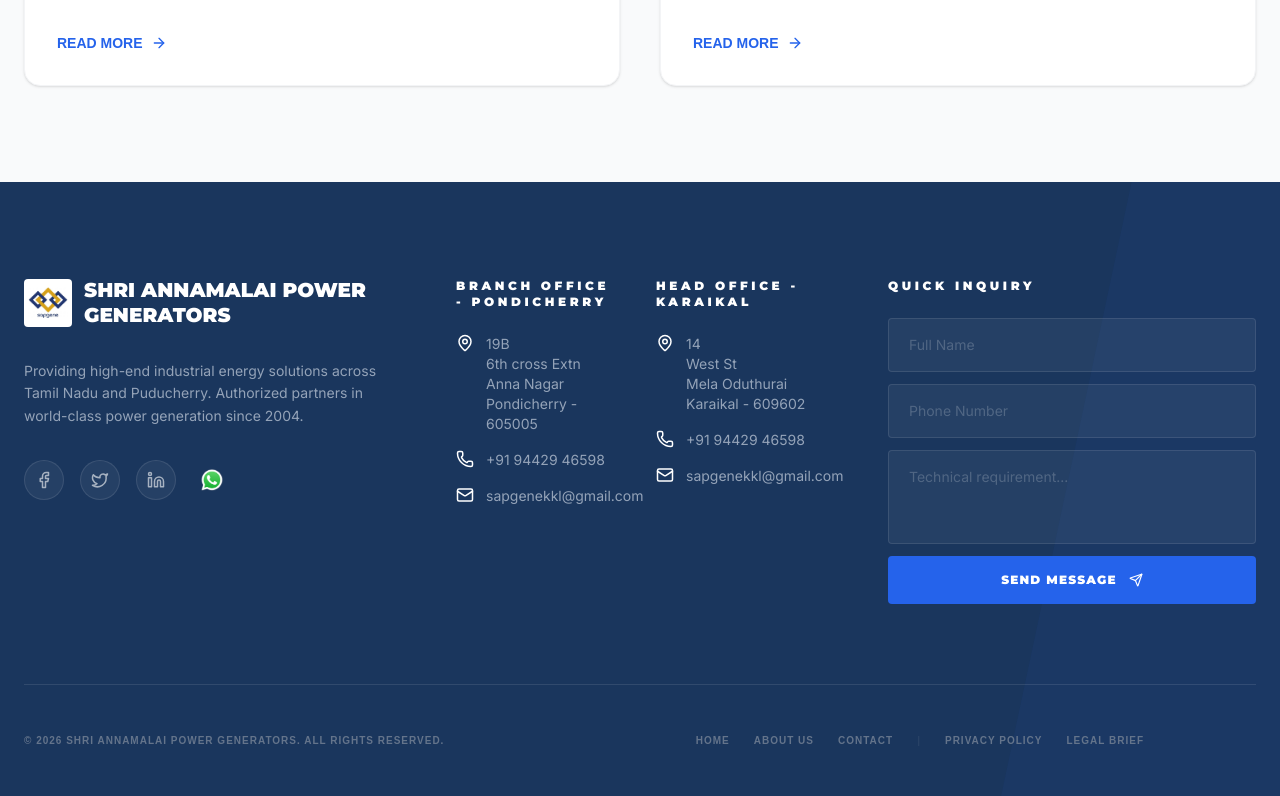
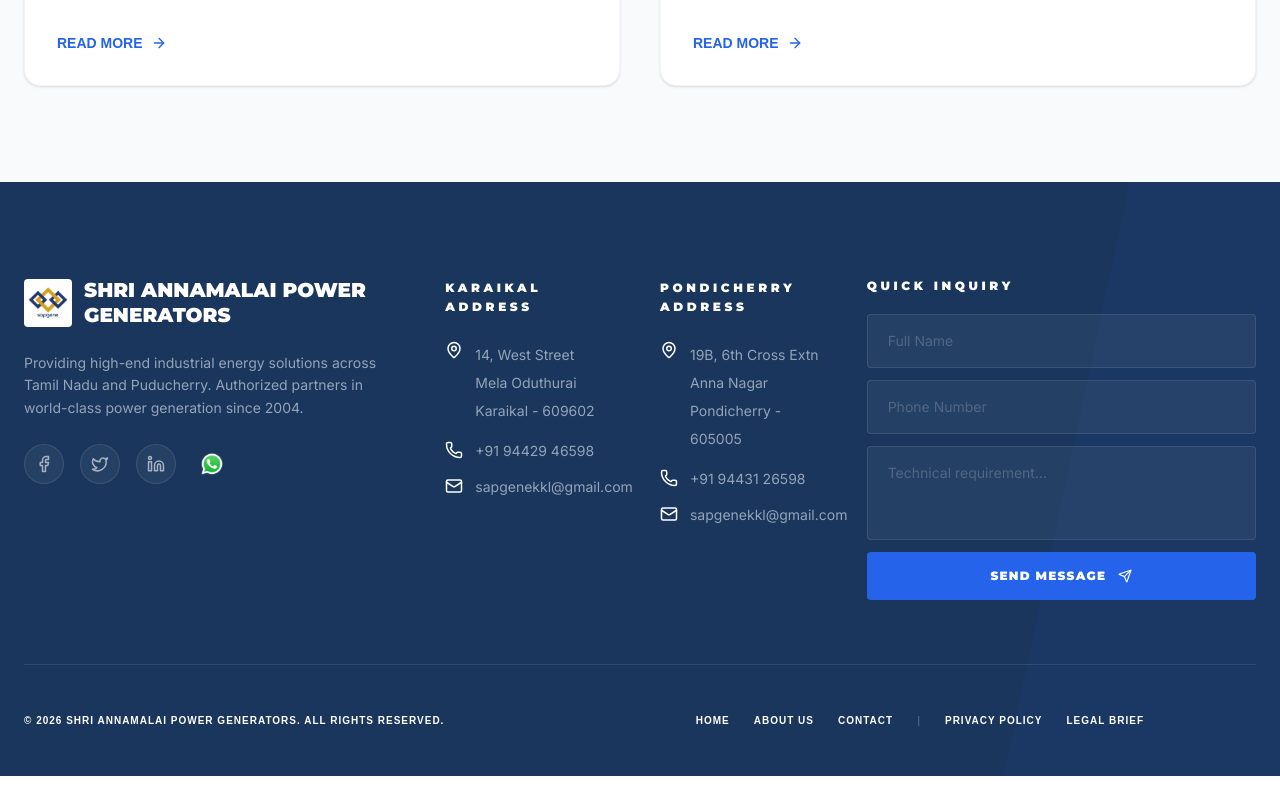
Before and after one commit to shriannamalpowergenerators-code/website, a Next.js app: page /blog in a window 1280 px wide. Shown: the part 1619-2415 px from the top of the page. Built offline with nearby package versions, Linux system fonts and the light colour scheme.

Commit message:
website changes

```diff
--- a/src/app/about/page.tsx
+++ b/src/app/about/page.tsx
@@ -56,7 +56,7 @@
                         transition={{ duration: 0.6 }}
                         className="max-w-4xl mx-auto md:mx-0"
                     >
-                        <span className="text-brand-action font-bold tracking-[0.3em] uppercase text-[10px] md:text-xs mb-4 block">Our Legacy</span>
+                        <span className="text-blue-100/80 font-bold tracking-[0.3em] uppercase text-[10px] md:text-xs mb-4 block">Our Legacy</span>
                         <h1 className="text-4xl md:text-6xl lg:text-7xl font-heading font-black leading-tight mb-6 tracking-tight">
                             Powering <span className="text-brand-action">Industrial Progress</span> Since 2004.
                         </h1>
--- a/src/app/gallery/page.tsx
+++ b/src/app/gallery/page.tsx
@@ -52,7 +52,7 @@
                 <div className="absolute top-0 right-0 w-1/2 h-full bg-brand-action/5 -skew-x-12 translate-x-1/4 pointer-events-none" />
                 <div className="container mx-auto px-4 md:px-6 relative z-10">
                     <div className="max-w-4xl mx-auto flex flex-col items-center">
-                        <span className="text-[10px] md:text-[11px] font-bold tracking-[0.4em] uppercase mb-4 block text-brand-action text-center">
+                        <span className="text-[10px] md:text-[11px] font-bold tracking-[0.4em] uppercase mb-4 block text-blue-100/80 text-center">
                             Portfolio
                         </span>
                         <h1 className="text-4xl md:text-6xl font-heading font-black text-white tracking-tight leading-tight uppercase text-center">
--- a/src/app/online-ups/page.tsx
+++ b/src/app/online-ups/page.tsx
@@ -149,7 +149,7 @@
                             className="flex items-center justify-center gap-3 bg-white/5 border border-white/10 hover:bg-white/10 text-white px-10 py-5 rounded-sm font-heading font-black text-xs tracking-widest transition-all w-full sm:w-auto"
                         >
                             <PhoneCall size={18} />
-                            +91 94429 46598
+                            +91 94431 26598
                         </a>
                     </div>
                 </div>
--- a/src/app/rental-generators/page.tsx
+++ b/src/app/rental-generators/page.tsx
@@ -144,11 +144,11 @@
                             ENQUIRE RENTAL FLEET <MoveRight size={16} />
                         </Link>
                         <a
-                            href="tel:+919442946598"
+                            href="tel:+91 9442946598"
                             className="flex items-center justify-center gap-3 bg-white/5 border border-white/10 hover:bg-white/10 text-white px-10 py-5 rounded-sm font-heading font-black text-xs tracking-widest transition-all w-full sm:w-auto"
                         >
                             <PhoneCall size={18} />
-                            +91 94429 46598
+                            +91 94431 26598
                         </a>
                     </div>
                 </div>
--- a/src/app/servo-stabilizers/page.tsx
+++ b/src/app/servo-stabilizers/page.tsx
@@ -148,7 +148,7 @@
                             className="flex items-center justify-center gap-3 bg-white/5 border border-white/10 hover:bg-white/10 text-white px-10 py-5 rounded-sm font-heading font-black text-xs tracking-widest transition-all w-full sm:w-auto"
                         >
                             <PhoneCall size={18} />
-                            +91 94429 46598
+                            +91 94431 26598
                         </a>
                     </div>
                 </div>
--- a/src/app/solar-infrastructure/page.tsx
+++ b/src/app/solar-infrastructure/page.tsx
@@ -55,7 +55,7 @@
 
                         <h3 className="text-xl md:text-2xl font-heading font-bold text-brand-enterprise mt-10 mb-4">Why Invest in Industrial Solar Arrays?</h3>
                         <p className="text-gray-600 font-sans leading-relaxed mb-6">
-                            Implementing solar power goes beyond sustainable branding; it dramatically enhances business continuity and Return on Investment (ROI). Companies utilizing our high-efficiency inversion technologies experience a sharp reduction in electrical operational expenditure. With net metering and local regulatory energy credits in Tamil Nadu and Puducherry, deploying solar infrastructure is heavily incentivized for fast break-even intervals.
+                            Implementing solar power goes beyond sustainable branding; it dramatically enhances business continuity and Return on Investment (ROI). Companies utilizing our high-efficiency inversion technologies experience a sharp reduction in electrical operational expenditure. With net metering and local regulatory energy credits in Tamil Nadu and Pondicherry, deploying solar infrastructure is heavily incentivized for fast break-even intervals.
                         </p>
 
                         <p className="text-gray-600 font-sans leading-relaxed">
@@ -149,7 +149,7 @@
                             className="flex items-center justify-center gap-3 bg-white/5 border border-white/10 hover:bg-white/10 text-white px-10 py-5 rounded-sm font-heading font-black text-xs tracking-widest transition-all w-full sm:w-auto"
                         >
                             <PhoneCall size={18} />
-                            +91 94429 46598
+                            +91 94431 26598
                         </a>
                     </div>
                 </div>
--- a/src/components/Footer.tsx
+++ b/src/components/Footer.tsx
@@ -10,10 +10,10 @@
         <footer className="bg-brand-enterprise text-white pt-24 pb-12 relative overflow-hidden" id="contact">
             <div className="absolute top-0 right-0 w-1/3 h-full bg-brand-action opacity-5 -skew-x-12 translate-x-1/2 pointer-events-none" />
 
-            <div className="container mx-auto px-4 md:px-6 relative z-10">
-                <div className="grid grid-cols-1 lg:grid-cols-12 gap-16 mb-20">
+            <div className="container mx-auto px-2 md:px-6 relative z-10">
+                <div className="grid grid-cols-1 lg:grid-cols-12 gap-10 lg:gap-8 items-start mb-16">
                     {/* Brand Info */}
-                    <div className="lg:col-span-4 flex flex-col gap-8">
+                    <div className="lg:col-span-4 flex flex-col justify-start gap-6 h-full">
                         <Link href="/" className="flex items-center gap-3 w-full">
                             <div className="w-12 h-12 bg-white rounded flex items-center justify-center shrink-0">
                                 <img src="/images/logo.webp" alt="Logo" className="w-10 h-10 object-contain" />
@@ -57,46 +57,82 @@
                     </div>
 
                     {/* Service Hubs */}
-                    <div className="lg:col-span-4 grid grid-cols-1 md:grid-cols-2 gap-12 lg:gap-8">
+                    <div className="lg:col-span-4 grid grid-cols-1 md:grid-cols-2 gap-10">
                         <div className="flex flex-col gap-6">
-                            <h4 className="font-heading font-black text-xs tracking-[0.3em] text-white uppercase">BRANCH OFFICE - PONDICHERRY</h4>
+                            <h4 className="font-heading font-black text-xs tracking-[0.3em] text-white uppercase leading-relaxed">
+                                KARAIKAL
+                                <br className="hidden md:block" />
+                                <span className="md:ml-0 ml-2">ADDRESS</span>
+                            </h4>
                             <div className="flex flex-col gap-4 text-sm text-[#94A3B8] font-sans">
                                 <div className="flex gap-3">
                                     <MapPin className="text-white shrink-0" size={18} />
-                                    <span>19B <br /> 6th cross Extn <br /> Anna Nagar <br /> Pondicherry - 605005</span>
+                                    <p className="leading-7">
+                                        14, West Street <br />
+                                        Mela Oduthurai <br />
+                                        Karaikal - 609602
+                                    </p>
                                 </div>
-                                <div className="flex gap-3">
+                                <div className="flex items-start gap-3">
                                     <Phone className="text-white shrink-0" size={18} />
-                                    <span>+91 94429 46598</span>
+                                    <a
+                                        href="tel:+919442946598"
+                                        className="hover:text-white transition-colors"
+                                    >
+                                        +91 94429 46598
+                                    </a>
                                 </div>
                                 <div className="flex gap-3">
                                     <Mail className="text-white shrink-0" size={18} />
-                                    <span>sapgenekkl@gmail.com</span>
+                                    <a
+                                        href="mailto:sapgenekkl@gmail.com"
+                                        className="hover:text-white transition-colors break-all sm:break-normal"
+                                    >
+                                        sapgenekkl@gmail.com
+                                    </a>
                                 </div>
                             </div>
                         </div>
 
                         <div className="flex flex-col gap-6">
-                            <h4 className="font-heading font-black text-xs tracking-[0.3em] text-white uppercase">HEAD OFFICE - KARAIKAL</h4>
-                            <div className="flex flex-col gap-4 text-sm text-[#94A3B8] font-sans">
-                                <div className="flex gap-3">
+                            <h4 className="font-heading font-black text-xs tracking-[0.3em] text-white uppercase leading-relaxed">
+                                PONDICHERRY
+                                <br className="hidden md:block" />
+                                <span className="md:ml-0 ml-2">ADDRESS</span>
+                            </h4>                            <div className="flex flex-col gap-4 text-sm text-[#94A3B8] font-sans">
+                                <div className="flex items-start gap-3 min-h-[90px]">
                                     <MapPin className="text-white shrink-0" size={18} />
-                                    <span>14 <br /> West St <br /> Mela Oduthurai <br/> Karaikal - 609602</span>
+                                    <p className="leading-7">
+                                        19B, 6th Cross Extn <br />
+                                        Anna Nagar <br />
+                                        Pondicherry - 605005
+                                    </p>
                                 </div>
                                 <div className="flex gap-3">
                                     <Phone className="text-white shrink-0" size={18} />
-                                    <span>+91 94429 46598</span>
+                                    <a
+                                        href="tel:+919443126598"
+                                        className="hover:text-white transition-colors"
+                                    >
+                                        +91 94431 26598
+                                    </a>
                                 </div>
                                 <div className="flex gap-3">
                                     <Mail className="text-white shrink-0" size={18} />
-                                    <span>sapgenekkl@gmail.com</span>
+                                    <a
+                                        href="mailto:sapgenekkl@gmail.com"
+                                        className="hover:text-white transition-colors break-all sm:break-normal"
+                                    >
+                                        sapgenekkl@gmail.com
+                                    </a>
                                 </div>
                             </div>
+
                         </div>
                     </div>
 
                     {/* Mini Form */}
-                    <div className="lg:col-span-4 flex flex-col gap-6">
+                    <div className="lg:col-span-4 flex flex-col gap-5 h-full">
                         <h4 className="font-heading font-black text-xs tracking-[0.3em] text-white uppercase">QUICK INQUIRY</h4>
                         <form onSubmit={(e) => { e.preventDefault(); alert("Thanks for your inquiry. A representative will contact you shortly."); }} className="flex flex-col gap-3">
                             <input
@@ -123,10 +159,10 @@
                 </div>
 
                 <div className="pt-12 border-t border-white/10 flex flex-col md:flex-row items-center justify-between gap-6 md:gap-8 text-center md:text-left">
-                    <div className="text-[10px] font-bold text-[#64748B] tracking-widest uppercase">
+                    <div className="text-[10px] font-bold text-grey/90 tracking-widest uppercase">
                         © 2026 Shri Annamalai Power Generators. All Rights Reserved.
                     </div>
-                    <div className="flex flex-wrap items-center justify-center md:justify-end gap-x-6 gap-y-4 text-[10px] font-bold text-[#64748B] tracking-widest uppercase pr-24 md:pr-28">                        <Link href="/" className="hover:text-white transition-colors">Home</Link>
+                    <div className="flex flex-wrap items-center justify-center md:justify-end gap-x-6 gap-y-4 text-[10px] font-bold text-grey tracking-widest uppercase pr-24 md:pr-28">                        <Link href="/" className="hover:text-white transition-colors">Home</Link>
                         <Link href="/about" className="hover:text-white transition-colors">About Us</Link>
                         <Link href="/contact" className="hover:text-white transition-colors">Contact</Link>
                         <span className="opacity-20 hidden md:inline">|</span>
```
Also changed, not shown: src/app/contact/page.tsx (+4 -4 lines), src/app/generators/page.tsx (+5 -16 lines), src/components/Hero.tsx (+6 -6 lines), src/components/ProductGrid.tsx (+4 -4 lines).
